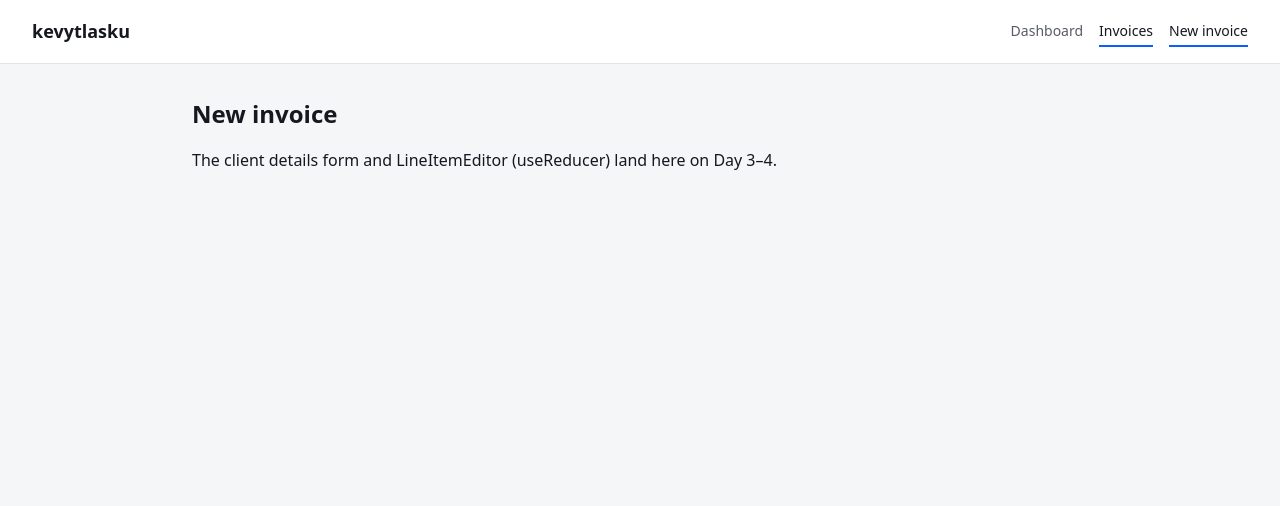
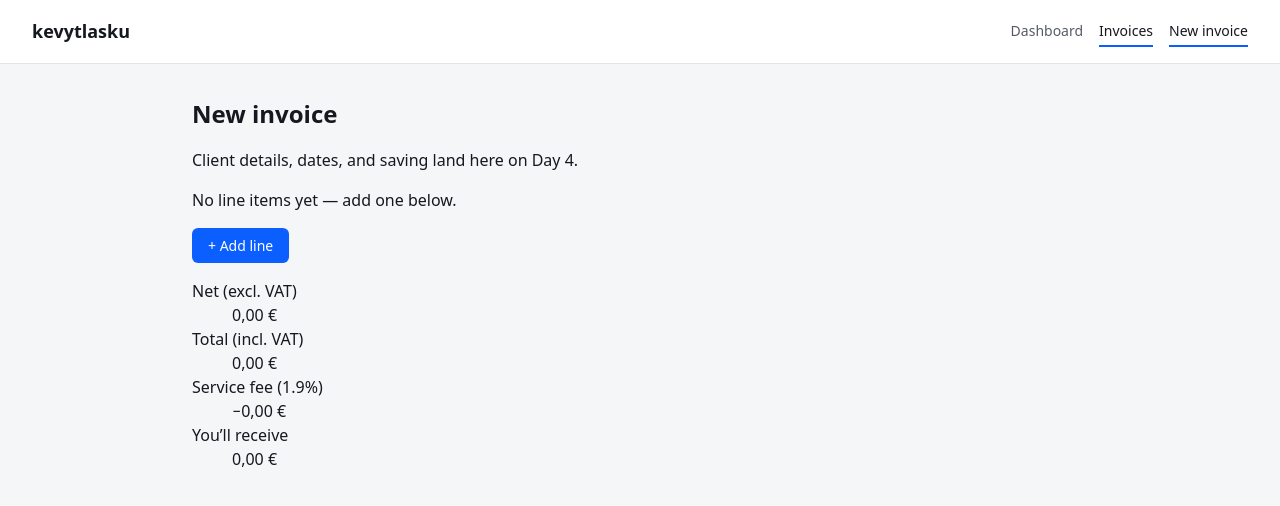
Before and after one commit to Zwekhant2/kevytlasku, a React (Vite) app: page /invoices/new in a window 1280 px wide. Shown: the top 506 px of the page. Built offline with nearby package versions, Linux system fonts and the light colour scheme.

Commit message:
Wire LineItemEditor and TotalsPanel into the invoice form

```diff
--- a/src/pages/InvoiceForm.jsx
+++ b/src/pages/InvoiceForm.jsx
@@ -1,12 +1,23 @@
 import { useParams } from 'react-router-dom'
+import { useReducer } from 'react'
+import LineItemEditor from '../components/LineItemEditor'
+import TotalsPanel from '../components/TotalsPanel'
+import { DEFAULT_SERVICE_FEE_RATE } from '../lib/calc'
+import { lineItemsReducer } from '../lib/lineItemsReducer'
 
 export default function InvoiceForm() {
   const { id } = useParams()
+  const [items, dispatch] = useReducer(lineItemsReducer, [])
 
   return (
     <section>
       <h1>{id ? `Edit invoice ${id}` : 'New invoice'}</h1>
-      <p>The client details form and LineItemEditor (useReducer) land here on Day 3–4.</p>
+      <p className="form-note">Client details, dates, and saving land here on Day 4.</p>
+
+      <div className="form-layout">
+        <LineItemEditor items={items} dispatch={dispatch} />
+        <TotalsPanel items={items} serviceFeeRate={DEFAULT_SERVICE_FEE_RATE} />
+      </div>
     </section>
   )
 }
```
